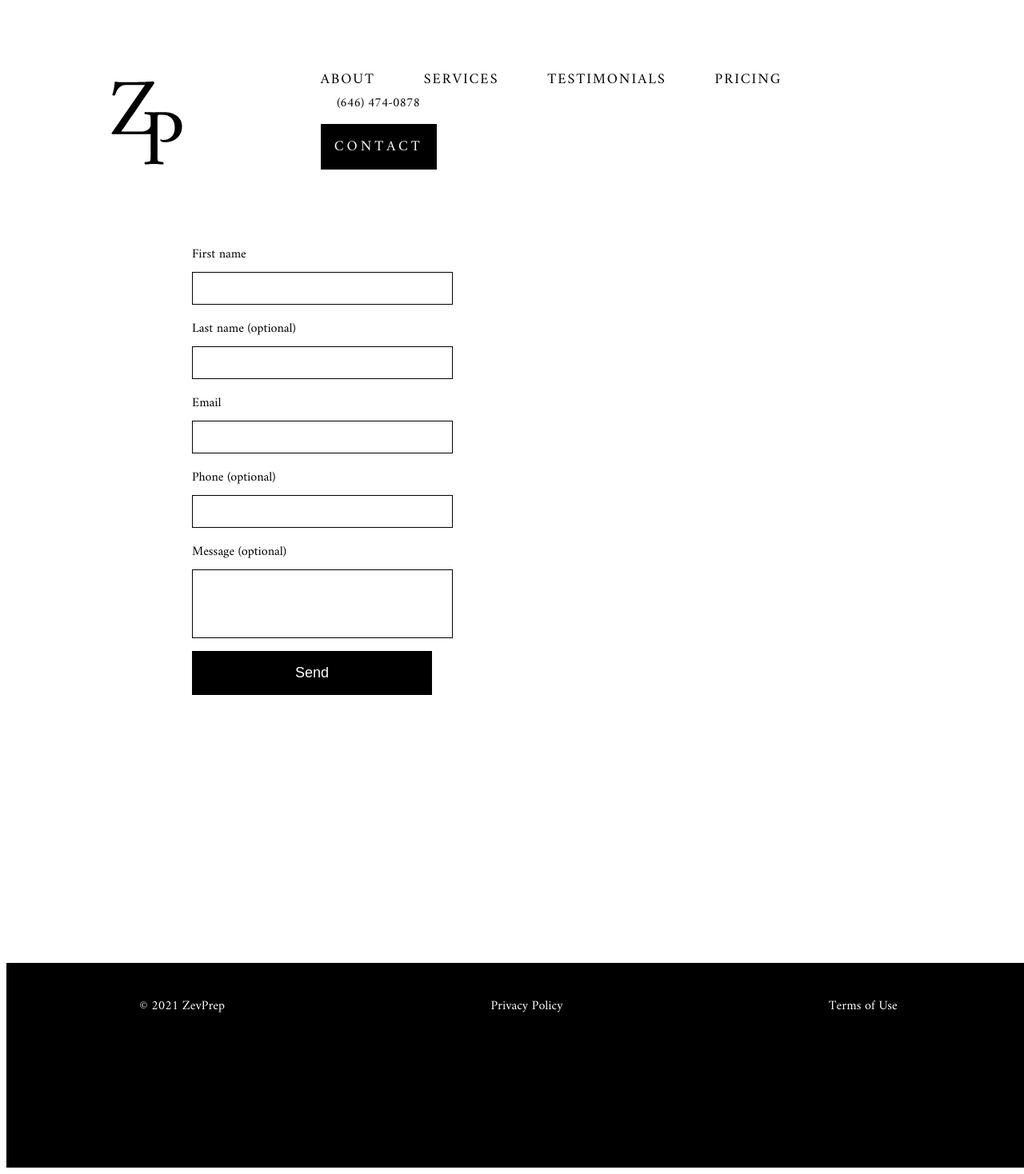
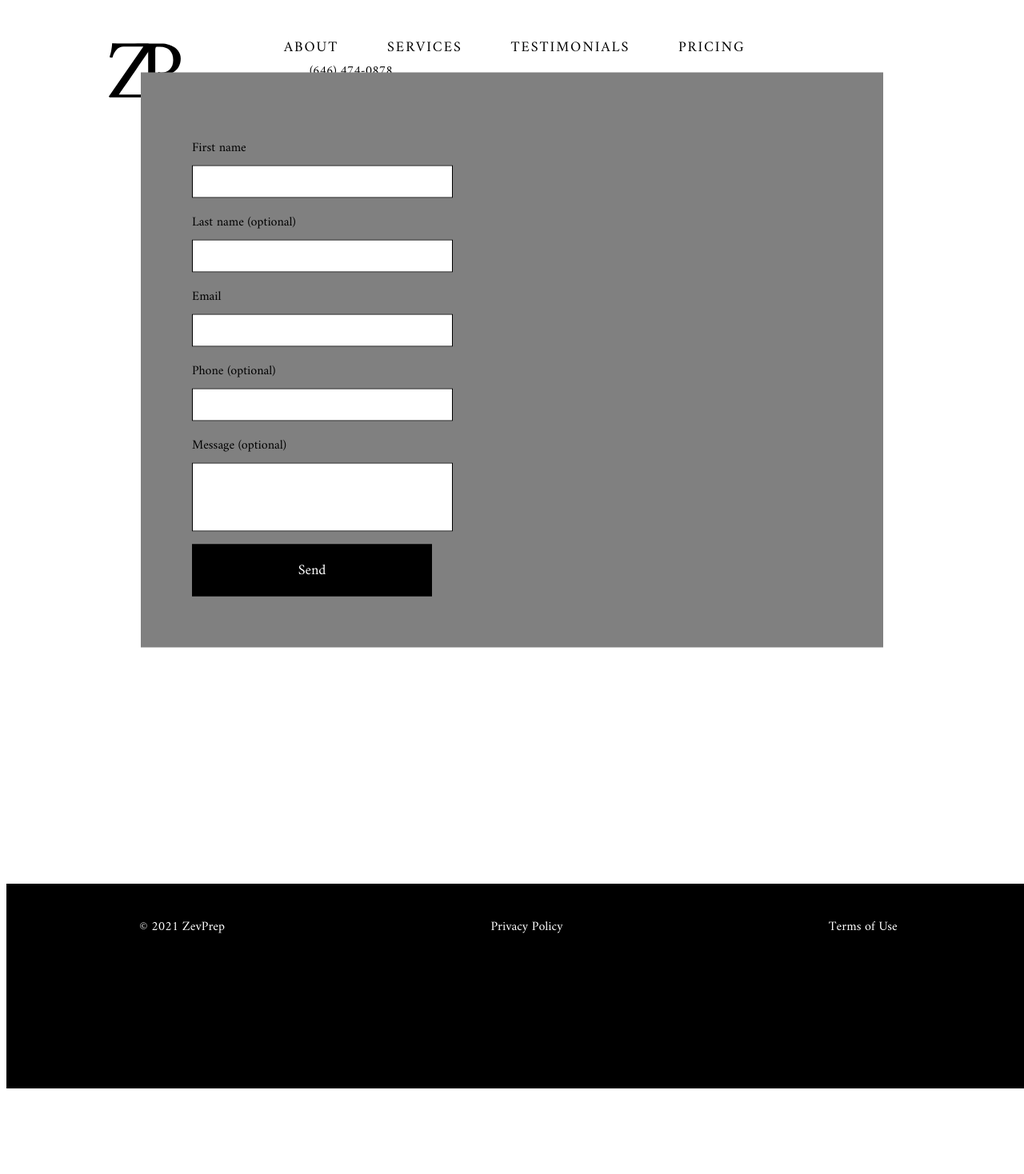
Before and after one commit to aaronzomback/zevprep, a Jekyll site: the page built from contact.html, in a window 1280 px wide. Shown: the whole page at 80% size. Built offline with Jekyll 4.4.1, drawn with Linux system fonts in a browser that asks for light colours; after the commit the page ends 1369 px from its top, so only the background shows below that.

Commit message:
adding js

```diff
--- a/_includes/header.html
+++ b/_includes/header.html
@@ -1,7 +1,7 @@
 <header>
    <nav>
      <a href="/">
-     <h1><img src="/assets/img/zp.svg" alt="ZevPrep-logo" style="width: 55%;"></h1>
+     <h1><img src="/assets/img/ZPlogo2021.svg" alt="ZevPrep-logo" style="width: 55%;"></h1>
      </a>
        <div class="nav-links">
          <a href="/about" class="underline">About</a>
@@ -10,7 +10,7 @@
          <a href="/pricing" class="underline">Pricing</a>
          <div class="inline-flex">
            <div class="phone" style="padding-bottom: 12px; text-align: center;">(646) 474-0878</div>
-           <div class="contact-box"><a href="/contact"  onclick="toggle();">Contact</a></div>
+           <div class="contact-box">Contact</div>
          </div>
      </div>
    </nav>
--- a/_layouts/default.html
+++ b/_layouts/default.html
@@ -9,7 +9,7 @@
     <meta name="description" content="ZevPrep, an SAT/ACT peak performance tutoring service">
     <script src="https://www.google.com/recaptcha/api.js?render=6LcC_Z8aAAAAANYSO8jnyx10bI3e1kPjP3zy6dw2"></script>
     <link rel="stylesheet" href="/assets/css/app.css">
-    <link rel="shortcut icon" sizes="196x196" href="/assets/img/zp.svg">
+    <link rel="shortcut icon" sizes="196x196" href="/assets/img/ZPlogo2021.svg">
   </head>
   <body>
   {% include header.html %}
--- a/_sass/_contact.scss
+++ b/_sass/_contact.scss
@@ -2,6 +2,17 @@
 
 section.contact {
   height: 100vh;
+}
+
+#contact-form {
+  padding: 64px;
+  position: fixed;
+  top: 50%;
+  left: 50%;
+  transform: translate(-50%, -50%);
+  z-index: 1000;
+  background-color: grey;
+  z-index: 999;
 }
 
 
@@ -28,6 +39,7 @@
     min-width: 300px;
     border: 1px solid black;
     font-size: 18px;
+    font-family: "amiri";
   }
 
   #message {
@@ -68,12 +80,6 @@
   }
 
 
-  /* Toggle this class - hide and show the popup */
-.formPopup .show {
-  visibility: visible;
-  -webkit-animation: fadeIn 0.40s;
-  animation: fadeIn 0.40s;
-}
 
 
 nav#hamburger {
--- a/_sass/_header.scss
+++ b/_sass/_header.scss
@@ -51,11 +51,15 @@
 
   div.contact-box {
     border: 1px solid black;
+    color: white;
     background-color: black;
     margin-right: 0;
-    padding: 12px 16px;
+    padding: 12px 32px;
     text-align: center;
     display: inline-block;
+    cursor: pointer;
+    text-transform: uppercase;
+    letter-spacing: 4px;
 
     a {
       margin-right: 0;
--- a/contact.html
+++ b/contact.html
@@ -6,7 +6,7 @@
 
   <section class="contact">
 
-    <form class="contact-form" action="https://getform.io/f/d63b9914-ae60-442a-af47-09a12b2d24c6" method="POST">
+    <form class="contact-form" action="https://getform.io/f/d63b9914-ae60-442a-af47-09a12b2d24c6" method="POST" id="contact-form">
 
         <input type="hidden" id="captchaResponse" name="g-recaptcha-response">
 
--- /dev/null
+++ b/javascript/main.js
@@ -0,0 +1,7 @@
+
+$(document).ready(() => {
+  $('.contact-box').on("click", () => {
+    console.log('clicked');
+    $('#contact-form').toggle();
+  });
+});
```
Also changed, not shown: other parts of _layouts/default.html (+12 -0 lines), assets/img/ZPlogo2021.svg (added).
